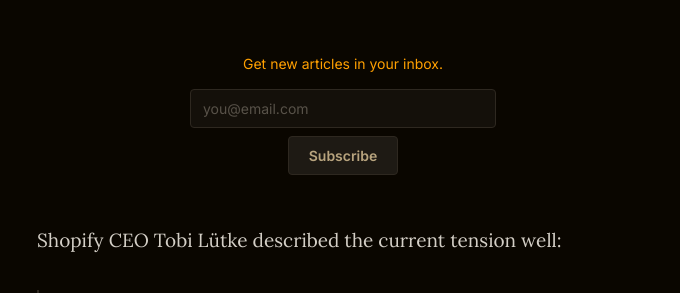
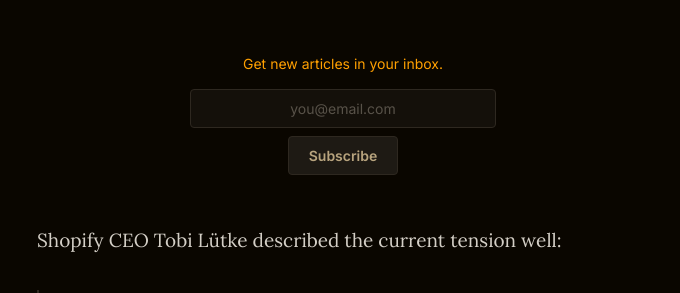
Before and after one commit to RobBrown/robisit, a Jekyll site: the page built from _articles/stop-building-islands.md, in a window 1280 px wide. Shown: the part 560-853 px from the top of the page, without its empty margins (297-977 px from the left). Built offline with Jekyll 4.4.1, drawn with Linux system fonts in a browser that asks for light colours.

Commit message:
Center placeholder text in inline subscribe input
Co-Authored-By: Claude Opus 4.6 (1M context) <noreply@anthropic.com>

```diff
--- a/_articles/stop-building-islands.md
+++ b/_articles/stop-building-islands.md
@@ -16,7 +16,7 @@ Lately, the conversation around AI in development has been aimed at the wrong ta
 <div class="subscribe subscribe--inline" style="border-top:none;padding:20px 0;margin:28px 0;text-align:center;">
 <p id="subscribe-label-inline">Get new articles in your inbox.</p>
 <form id="subscribe-form-inline" style="flex-direction:column;align-items:center;">
-<input type="email" name="entry.99560001" placeholder="you@email.com" required style="width:50%;min-width:200px;">
+<input type="email" name="entry.99560001" placeholder="you@email.com" required style="width:50%;min-width:200px;text-align:center;">
 <button type="submit">Subscribe</button>
 </form>
 </div>
```
